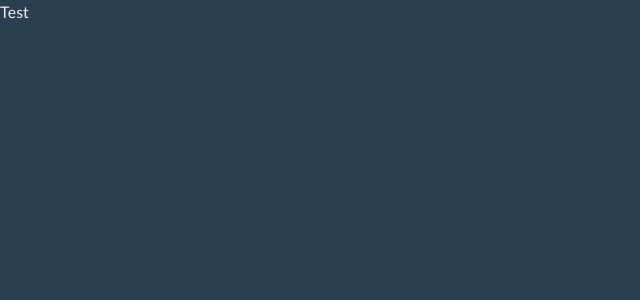
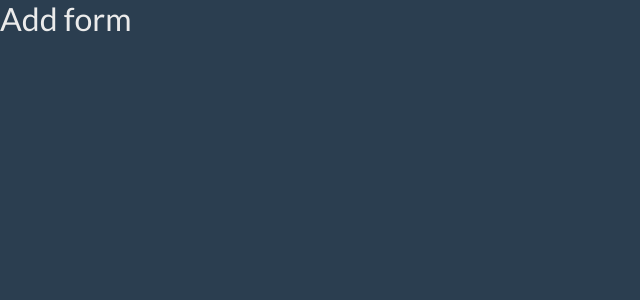
Before and after one commit to Dimama/nutrition-report, a React (Create React App) app: page /add in a window 1280 px wide. Shown: the top 300 px of the page, without its empty margins (0-640 px from the left). Built offline with nearby package versions, Linux system fonts and the light colour scheme.

Commit message:
Add router

```diff
--- a/package.json
+++ b/package.json
@@ -5,6 +5,7 @@
   "dependencies": {
     "react": "^16.8.6",
     "react-dom": "^16.8.6",
+    "react-router-dom": "^5.0.1",
     "react-scripts": "0.9.5",
     "serve": "^11.0.2"
   },
--- a/src/App.js
+++ b/src/App.js
@@ -1,11 +1,17 @@
 import React, { Component } from 'react';
+import { BrowserRouter as Router, Route} from "react-router-dom";
+
+
+import AddForm from "./components/add-form";
+import ReportForm from "./components/report-form";
 
 class App extends Component {
   render() {
     return (
-      <div>
-        Test
-      </div>
+        <Router>
+          <Route exact path="/" component={ReportForm}/>
+          <Route path="/add" component={AddForm}/>
+        </Router>
     );
   }
 }
--- /dev/null
+++ b/src/components/add-form/add-form.js
@@ -0,0 +1,13 @@
+import React from 'react';
+
+
+export default class AddForm extends React.Component{
+    render() {
+        return (
+            <div>
+                <h2>Add form</h2>
+            </div>
+        )
+    }
+
+}
--- /dev/null
+++ b/src/components/add-form/index.js
@@ -0,0 +1,3 @@
+import AddForm from './add-form';
+
+export default AddForm;
--- /dev/null
+++ b/src/components/report-form/index.js
@@ -0,0 +1,3 @@
+import ReportForm from './report-form';
+
+export default ReportForm;
--- /dev/null
+++ b/src/components/report-form/report-form.js
@@ -0,0 +1,13 @@
+import React from 'react';
+
+
+export default class ReportForm extends React.Component{
+    render() {
+        return (
+            <div>
+                <h2>Report form</h2>
+            </div>
+        )
+    }
+
+}
```
Also changed, not shown: src/api-service.js (added).
